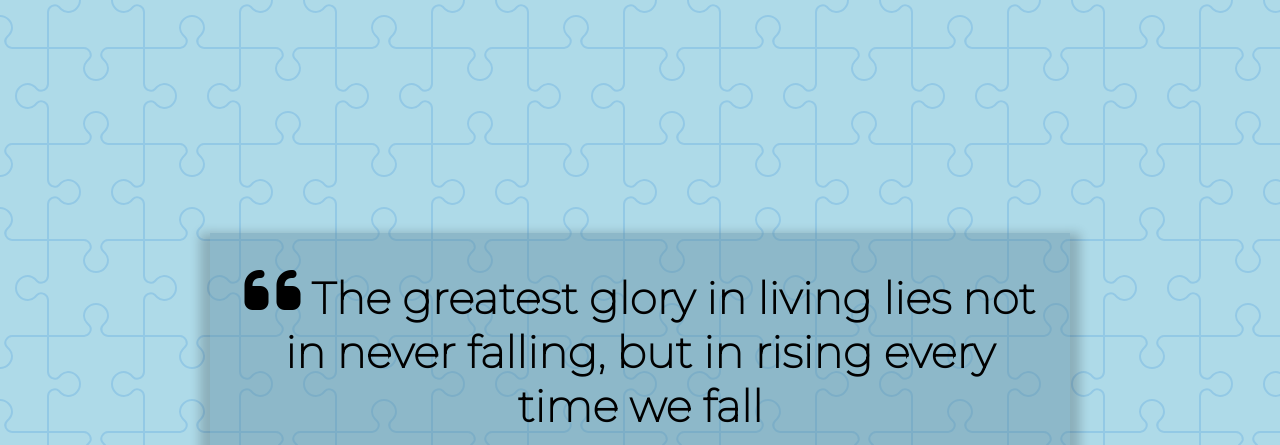
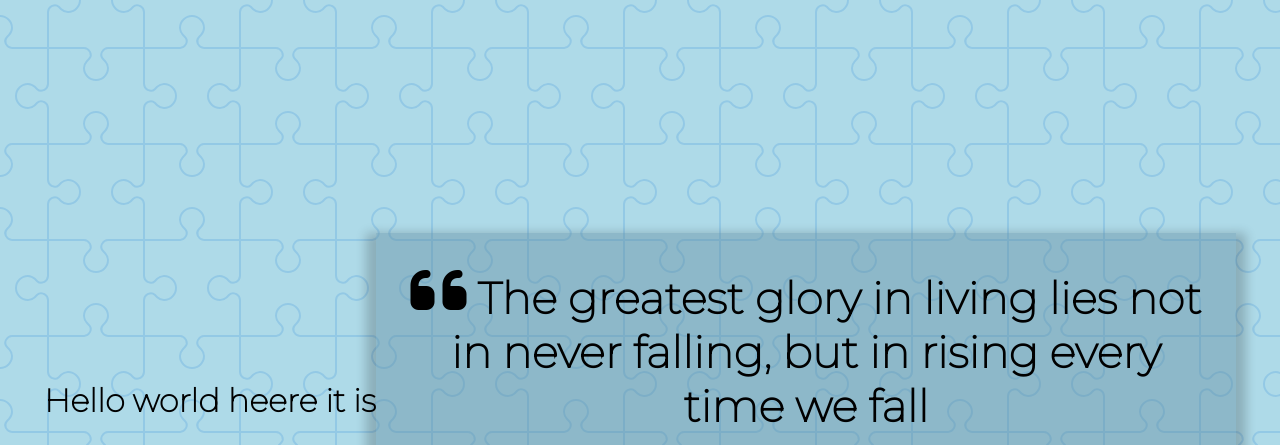
Before and after one commit to Jesee-Avanakshi/JS-learnings, a plain HTML site: page index.html in a window 1280 px wide. Shown: the top 445 px of the page. Drawn offline with Linux system fonts and the light colour scheme; no server answers.

Commit message:
Update index.html

```diff
--- a/index.html
+++ b/index.html
@@ -10,6 +10,7 @@
     <link rel="stylesheet" href="style.css">
 </head>
 <body>
+    <h1> Hello world heere it is</h1>
    <div class="quote-container" id="quote-container">
     <div class="quote-text">
         <i class="fa-solid fa-quote-left"></i>
```
